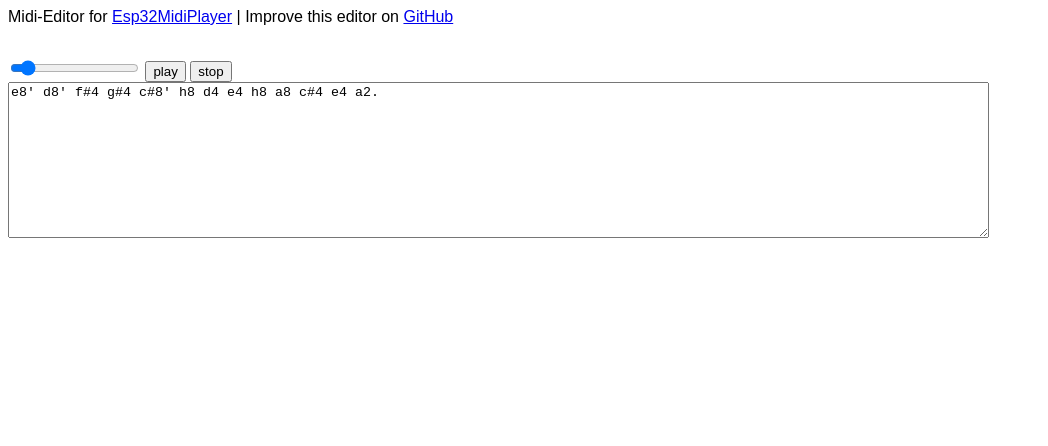
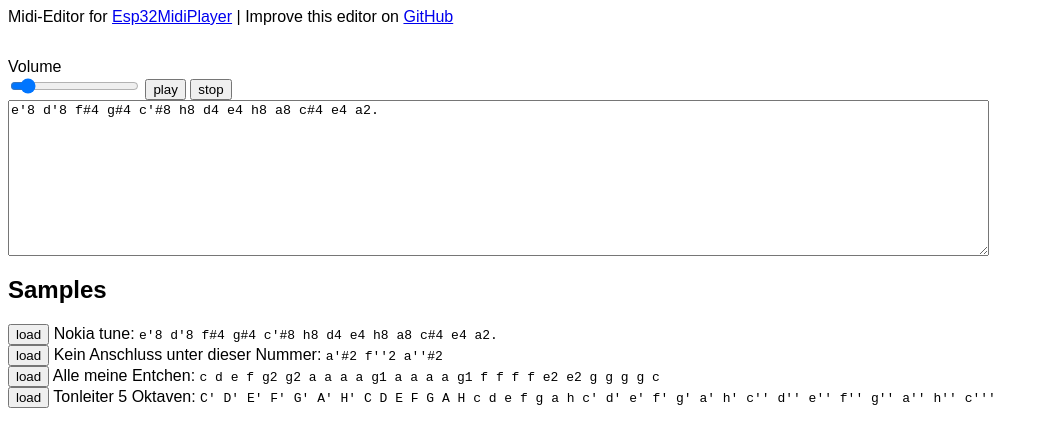
Before and after one commit to 4rne/midi-web-editor, a plain HTML site: page index.html in a window 1280 px wide. Shown: the whole page, without its empty margins (0-1048 px from the left). Drawn offline with Linux system fonts and the light colour scheme.

Commit message:
add samples

```diff
--- a/index.html
+++ b/index.html
@@ -7,11 +7,16 @@
         <div class="menu" style="margin-bottom: 2em">
             Midi-Editor for <a href="https://github.com/ProjektionTV/Esp32MidiPlayer" target="_blank">Esp32MidiPlayer</a> | Improve this editor on <a href="https://github.com/4rne/midi-web-editor" target="_blank">GitHub</a>
         </div>
+        Volume
         <div class="controls">
             <input type="range" id="volume" min="1" max="100" value="10">
             <input type="button" value="play" id="play">
             <input type="button" value="stop" id="stop">
         </div>
         <textarea id="input" cols="120" rows="10"></textarea>
+        <div>
+            <h2>Samples</h2>
+            <div id="samples"></div>
+        </div>
     </body>
 </html>
--- a/script.js
+++ b/script.js
@@ -2,6 +2,11 @@ var bpm = 240;
 var playBtn;
 var volumeSlider;
 var parser;
+
+var samples = [["Nokia tune", "e'8 d'8 f#4 g#4 c'#8 h8 d4 e4 h8 a8 c#4 e4 a2."],
+               ["Kein Anschluss unter dieser Nummer", "a'#2 f''2 a''#2"],
+               ["Alle meine Entchen", "c d e f g2 g2 a a a a g1 a a a a g1 f f f f e2 e2 g g g g c"],
+               ["Tonleiter 5 Oktaven", "C' D' E' F' G' A' H' C D E F G A H c d e f g a h c' d' e' f' g' a' h' c'' d'' e'' f'' g'' a'' h'' c'''"]];
 
 const context = new (window.AudioContext || window.webkitAudioContext)();
 var o = [];
@@ -29,9 +34,8 @@ function registerEvents()
     stopBtn = document.getElementById("stop")
     volumeSlider = document.getElementById("volume")
     if(input.value == "") {
-        input.value = "e8' d8' f#4 g#4 c#8' h8 d4 e4 h8 a8 c#4 e4 a2." // nokia tune
+        input.value = "e'8 d'8 f#4 g#4 c'#8 h8 d4 e4 h8 a8 c#4 e4 a2."
     }
-    // Kein Anschluss unter dieser Nummer a#2' f''2 a#''2
     playBtn.addEventListener("click", function(){
         parseAndPlay();
     });
@@ -39,16 +43,34 @@ function registerEvents()
         vol.gain.value = ((volumeSlider.value ** 2) / 10000.0);
     });
     stopBtn.addEventListener("click", function(){
+        playBtn.disabled = false;
+        playBtn.value = "play";
         o.forEach(oscilator => {
             oscilator.disconnect(vol);
         });
         parser.tones = [];
-        playBtn.disabled = false;
-        playBtn.value = "play";
     });
     o.forEach(oscilator => {
         oscilator.start();
     });
+
+    loadSamples();
+}
+
+function loadSamples() {
+    sampleContainer = document.getElementById("samples");
+    samples.forEach(sample => {
+        sampleContainer.innerHTML += '<input type="button" value="load" onclick="loadSample(&quot;' + sample[1] + '&quot;)">'
+        sampleContainer.innerHTML += ' '
+        sampleContainer.innerHTML += sample[0]
+        sampleContainer.innerHTML += ': '
+        sampleContainer.innerHTML += '<span style="font-family: Monospace">' + sample[1] + '</span>'
+        sampleContainer.innerHTML += "<br>"
+    });
+}
+
+function loadSample(melody) {
+    input.value = melody;
 }
 
 class Tone {
```
